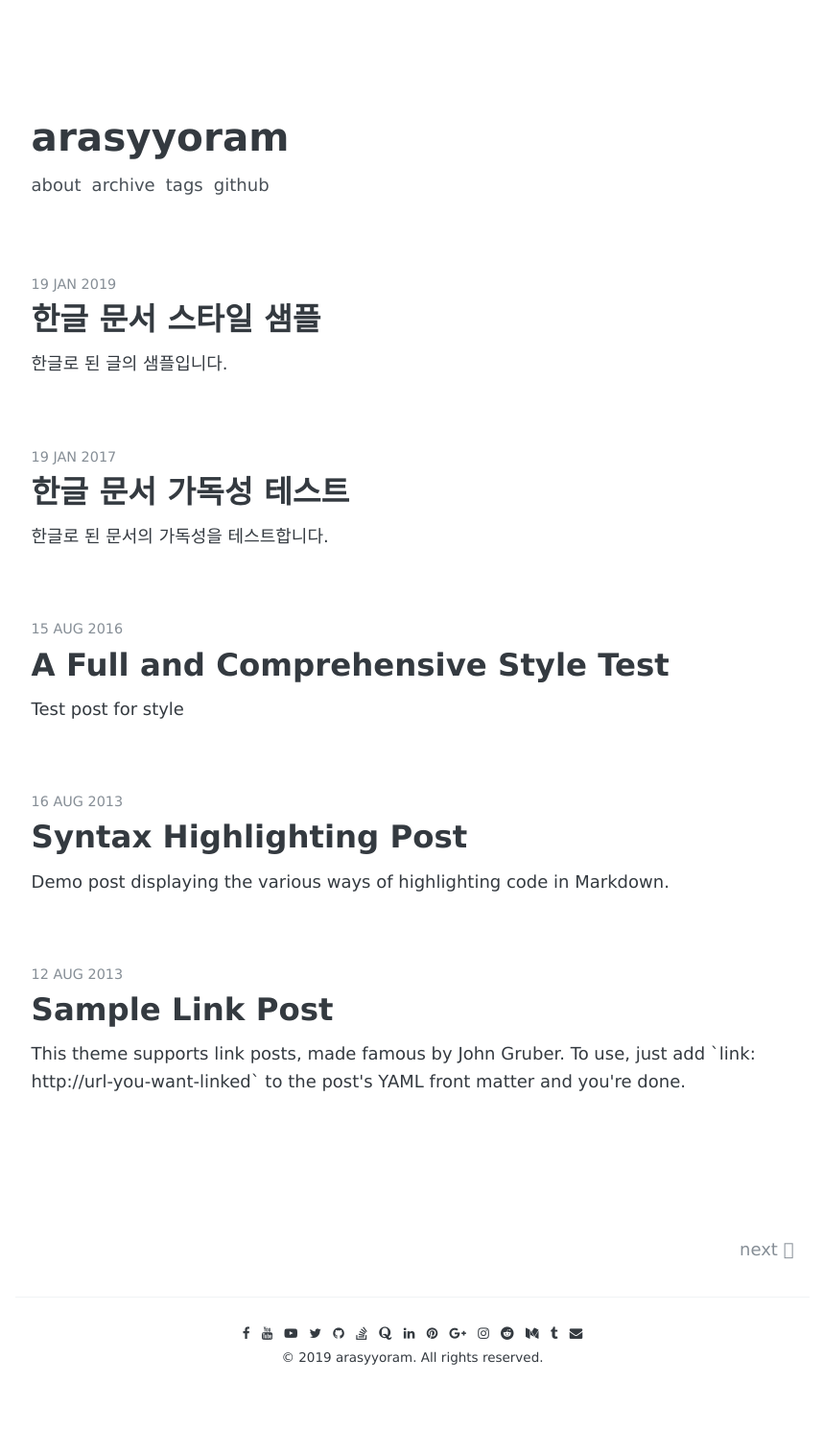
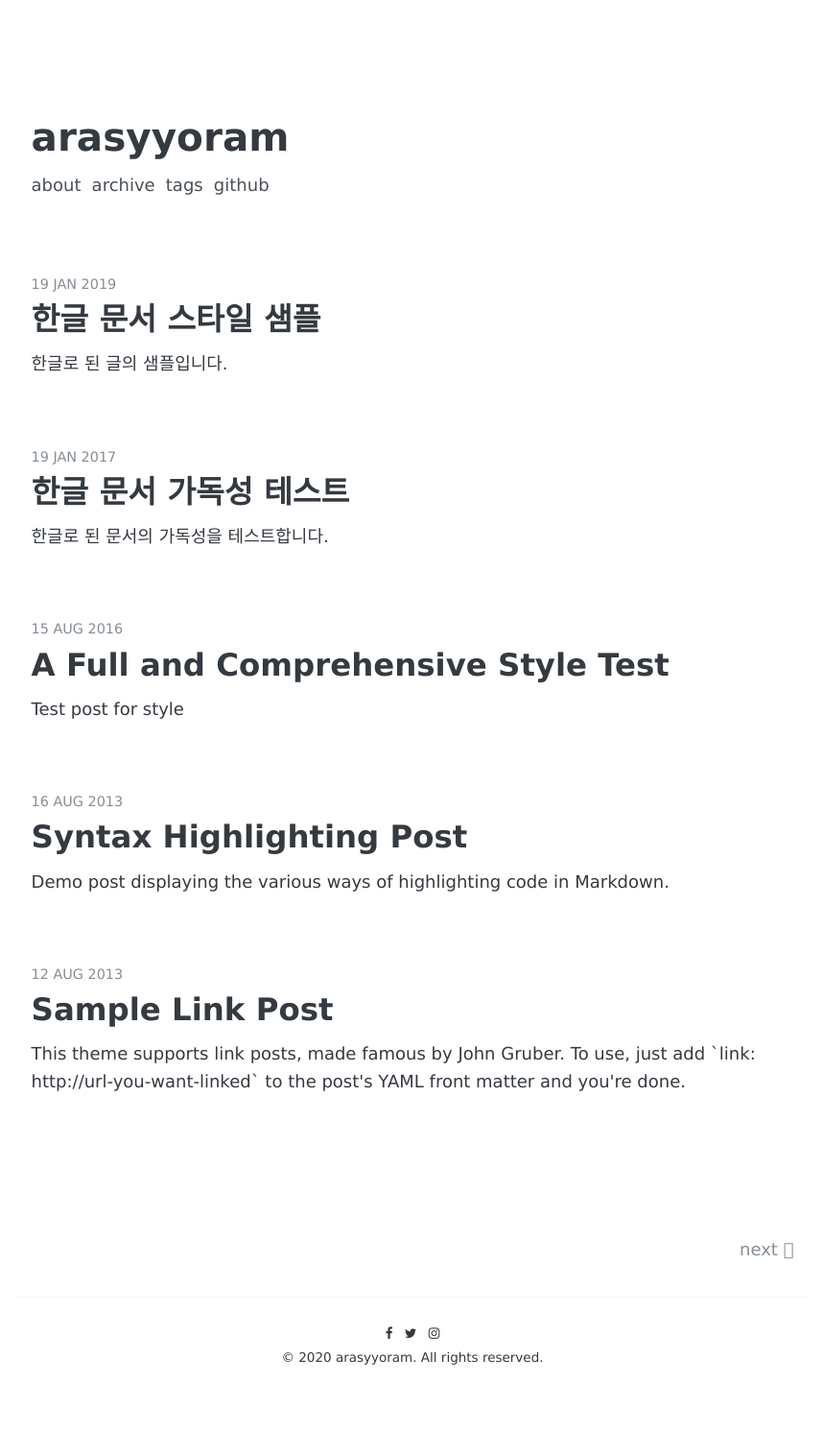
Before and after one commit to arasyyoram/arasyyoram.github.io, a Jekyll site: the page built from index.html, in a window 1280 px wide. Shown: the whole page at 96% size, without its empty margins (210-1068 px from the left). Built offline with Jekyll 4.4.1, drawn with Linux system fonts in a browser that asks for light colours; some web fonts are replaced; the list of posts is cut into pages by our own code; part of the change alters nothing that is shown.

Commit message:
Update _config.yml

```diff
--- a/_config.yml
+++ b/_config.yml
@@ -7,23 +7,23 @@ name:               "arasyyoram"
 
 author:
   facebook:         your-id
-  youtubeUser:      your-id
-  youtubeChannel:   your-id
+#  youtubeUser:      your-id
+#  youtubeChannel:   your-id
   twitter:          your-id
-  github:           your-id
-  stackoverflow:    your-id
-  quora:            your-id
-  linkedin:         your-id
-  pinterest:        your-id
-  googlePlus:       your-id
+#  github:           your-id
+#  stackoverflow:    your-id
+#  quora:            your-id
+#  linkedin:         your-id
+#  pinterest:        your-id
+#  googlePlus:       your-id
   instagram:        your-id
-  reddit:           your-id
-  medium:           your-id
-  tumblr:           your-id
-  email:            your-id@your-email.com
+#  reddit:           your-id
+#  medium:           your-id
+#  tumblr:           your-id
+#  email:            your-id@your-email.com
 
 copyright:
-  year:             2019
+  year:             2020
   name:             arasyyoram
 
 # Google-analytics
```
